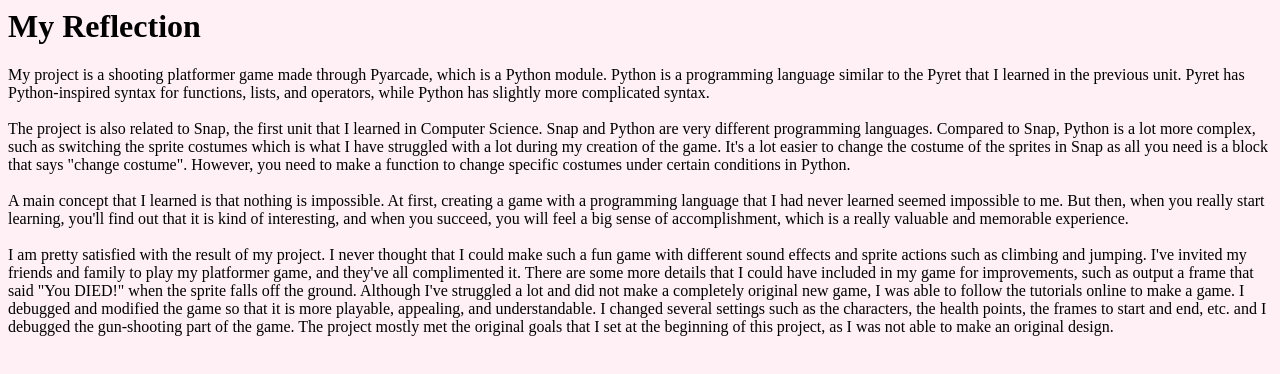
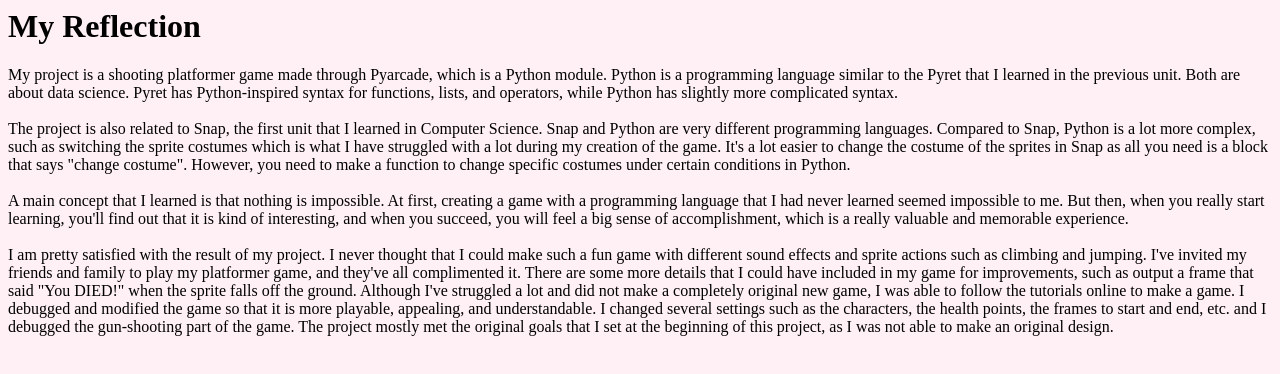
Before and after one commit to veroniatun/veroniatun.github.io, a plain HTML site: page reflection.html in a window 1280 px wide. Drawn offline with Linux system fonts and the light colour scheme.

Commit message:
Update reflection.html

```diff
--- a/reflection.html
+++ b/reflection.html
@@ -7,7 +7,7 @@
         <h1>My Reflection</h1>
              <div>
                 My project is a shooting platformer game made through Pyarcade, which is a Python module.
-                Python is a programming language similar to the Pyret that I learned in the previous unit.
+                Python is a programming language similar to the Pyret that I learned in the previous unit. Both are about data science.
                 Pyret has Python-inspired syntax for functions, lists, and operators, while Python has slightly more complicated syntax.
             </div>
             <br>
```
